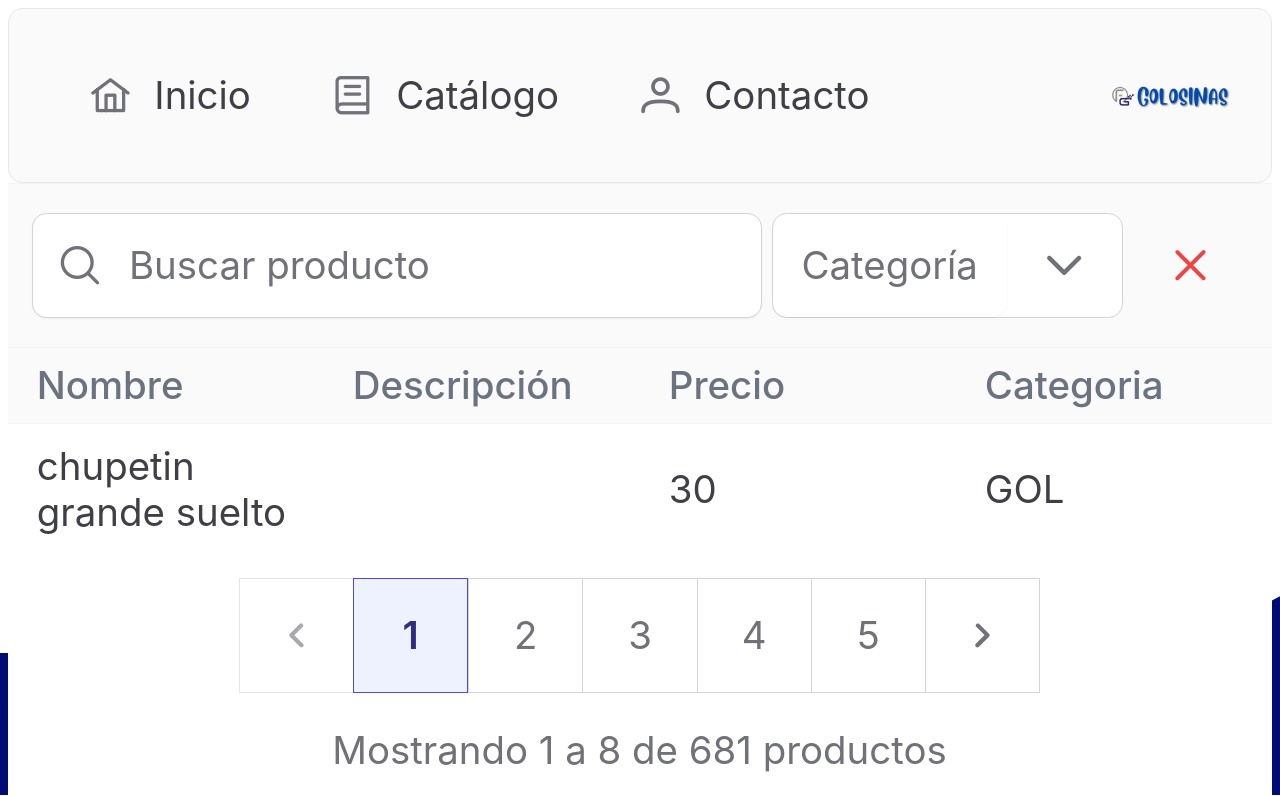
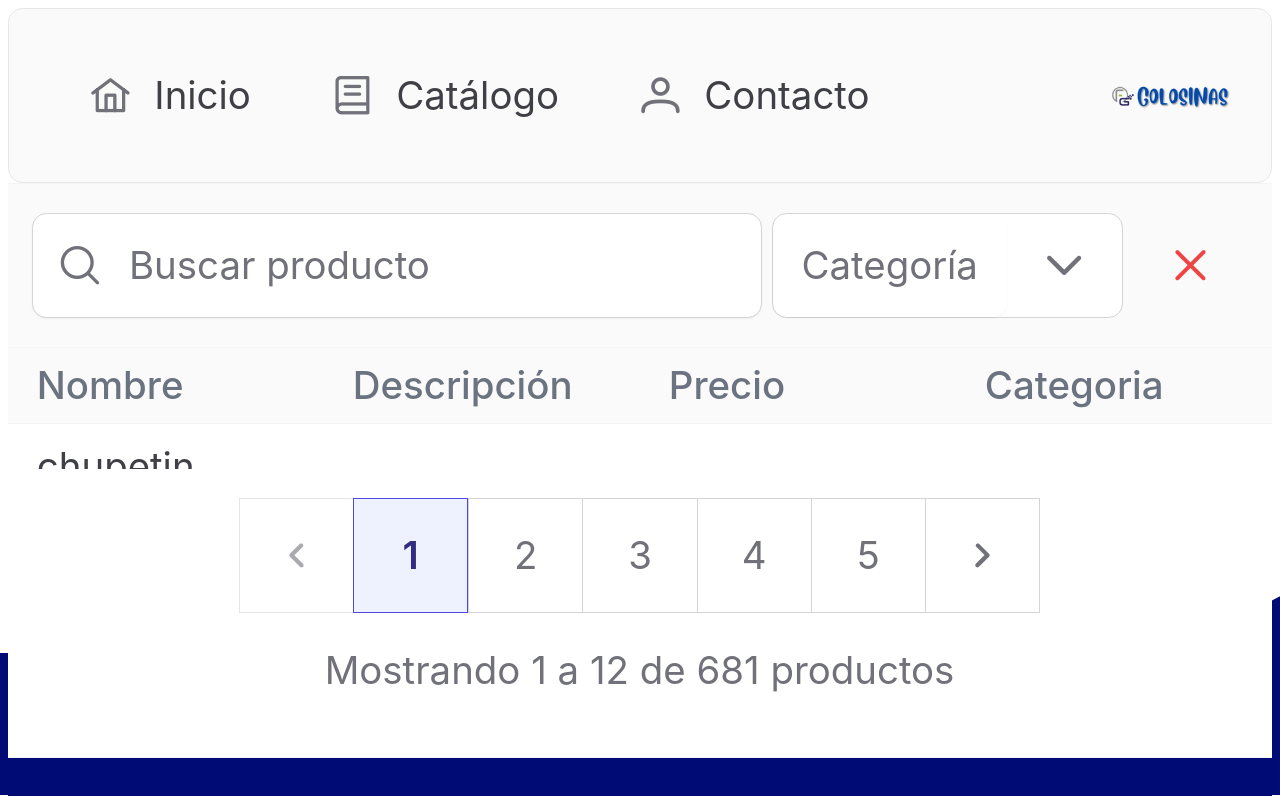
Before and after one commit to GonzaloGuaimas/candyshopwebsite-nextjs-mongodb, a Next.js app: page /catalog in a window 1280 px wide. Shown: the top 796 px of the page. Built offline with nearby package versions, Linux system fonts and the light colour scheme; no server answers; a web font is replaced by a local one.

Commit message:
fix catalog page

```diff
--- a/src/components/catalog/TableProducts.tsx
+++ b/src/components/catalog/TableProducts.tsx
@@ -57,9 +57,9 @@ export const TableProducts = ({ products }: {products: any}) => {
   )
   return (
     <div>
-        <div className="card" style={{ height: 'calc(100vh - 145px)' }}>
+        <div className="card" style={{ height: 'calc(90vh - 145px)' }}>
             <DataTable value={products} scrollable scrollHeight="flex" size='small'
-            paginator rows={8} header={header} filters={filters}
+            paginator rows={12} header={header} filters={filters}
             paginatorTemplate="PrevPageLink PageLinks NextPageLink CurrentPageReport RowsPerPageDropdown"
             currentPageReportTemplate="Mostrando {first} a {last} de {totalRecords} productos">
                 <Column field="name" header="Nombre"></Column>
--- a/styles/globals.css
+++ b/styles/globals.css
@@ -69,7 +69,7 @@ a{
 }
 
 .main-container-catalog{
-  height: 99.4%;
+  height: 90vh;
   display: flex;
   justify-content: space-between;
   flex-direction: column;
```
